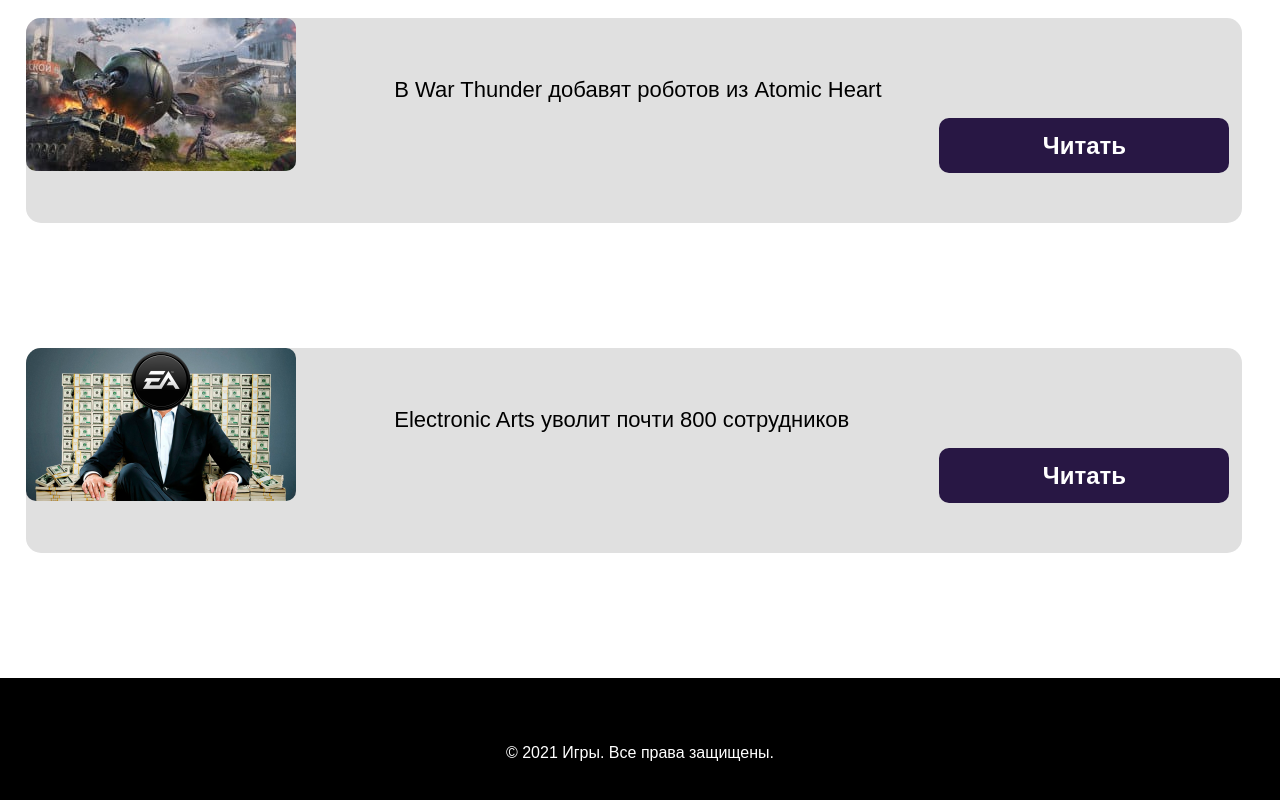
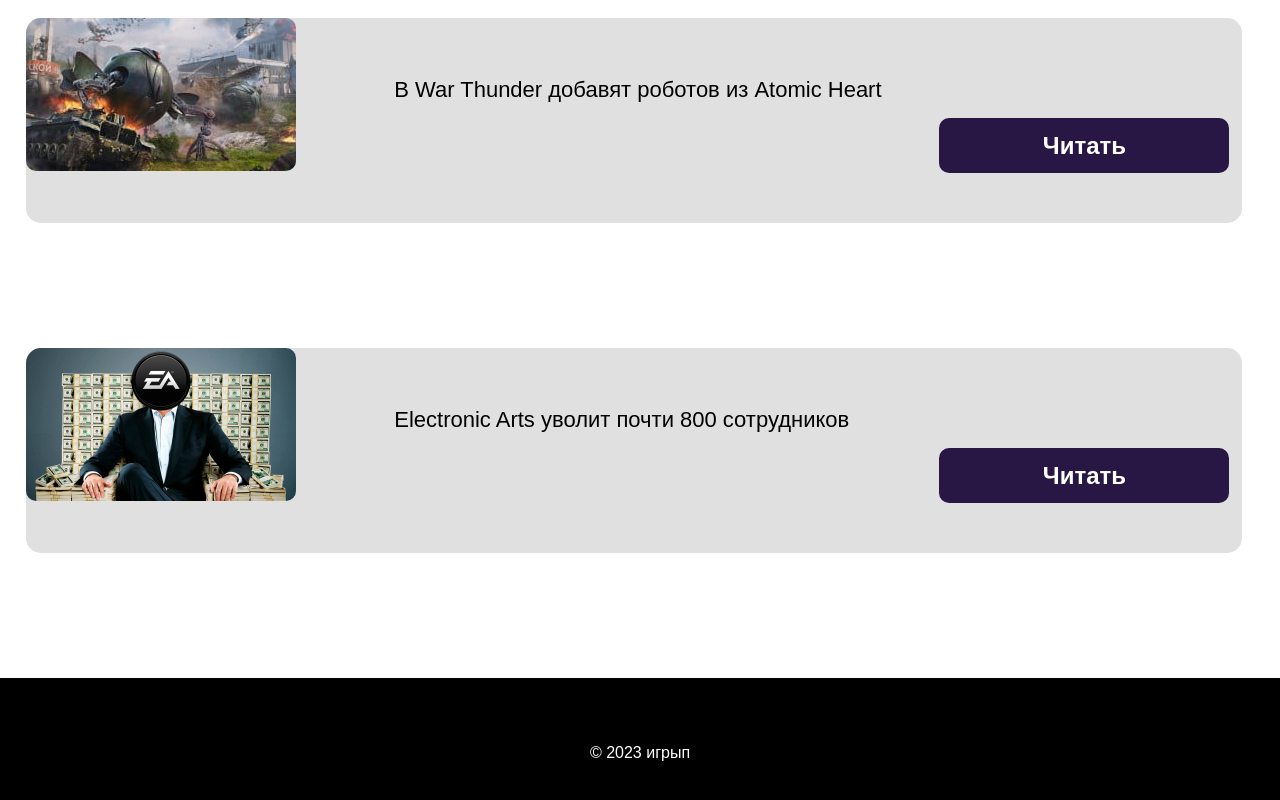
Before and after one commit to Somcam25/attestat, a plain HTML site: page index.html in a window 1280 px wide. Shown: the part 708-1508 px from the top of the page. Drawn offline with Linux system fonts and the light colour scheme.

Commit message:
pust to github

```diff
--- a/index.html
+++ b/index.html
@@ -68,7 +68,7 @@
       </ul>
     </main>
     <footer>
-      <p>&copy; 2021 Игры. Все права защищены.</p>
+      <p>&copy; 2023 игрып</p>
      </footer>
   </body>
 </html>
```
